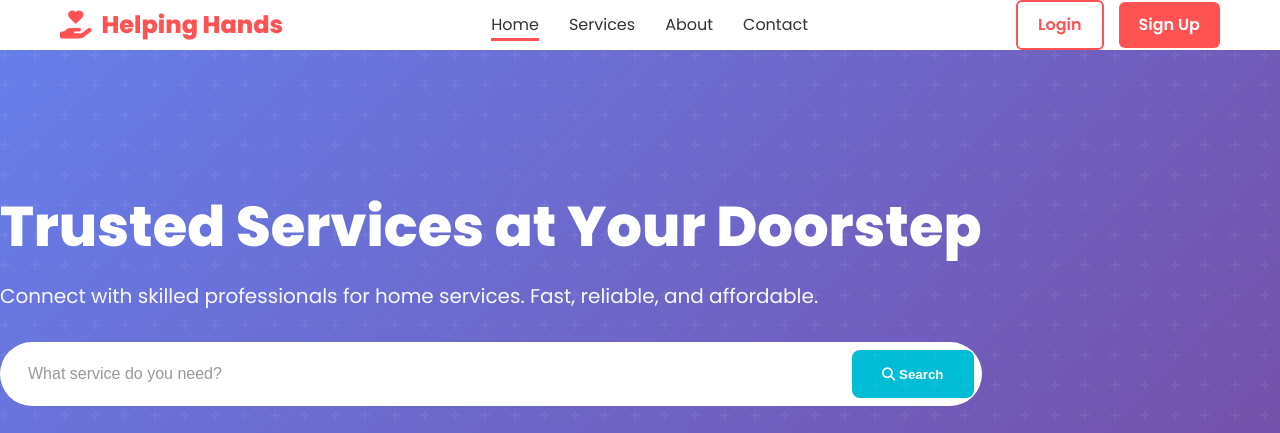
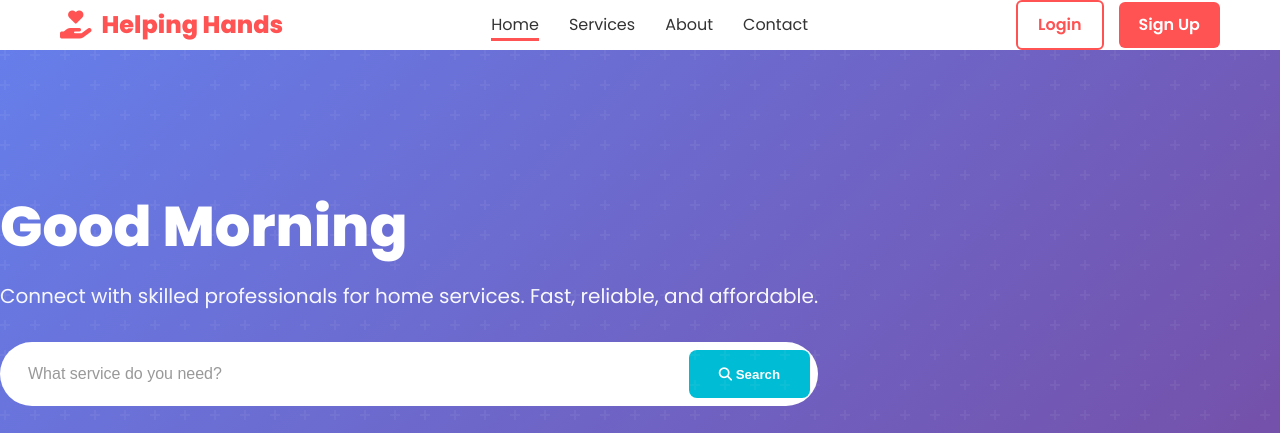
Before and after one commit to helping-hands-org/helpinghands, a website: page index.html in a window 1280 px wide. Shown: the top 433 px of the page. Drawn offline with Linux system fonts and the light colour scheme.

Commit message:
Update homepage content

```diff
--- a/index.html
+++ b/index.html
@@ -53,7 +53,7 @@
     <section class="hero">
         <div class="hero-content">
             <div class="hero-text">
-                <h1 class="hero-title">Trusted Services at Your Doorstep</h1>
+                <h1 class="hero-title">Good Morning</h1>
                 <p class="hero-subtitle">Connect with skilled professionals for home services. Fast, reliable, and affordable.</p>
                 <div class="search-bar">
                     <input type="text" placeholder="What service do you need?" id="serviceInput">
```
